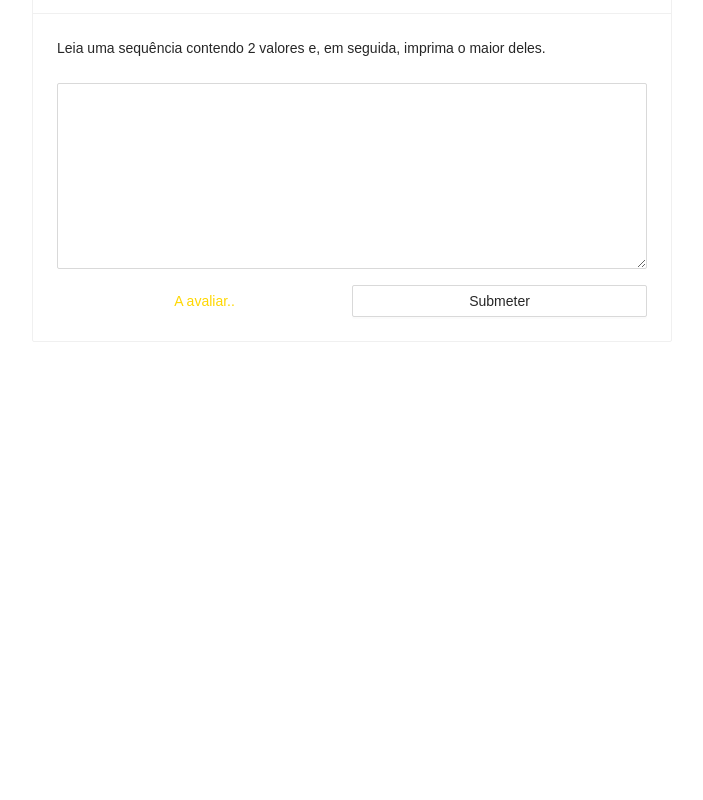
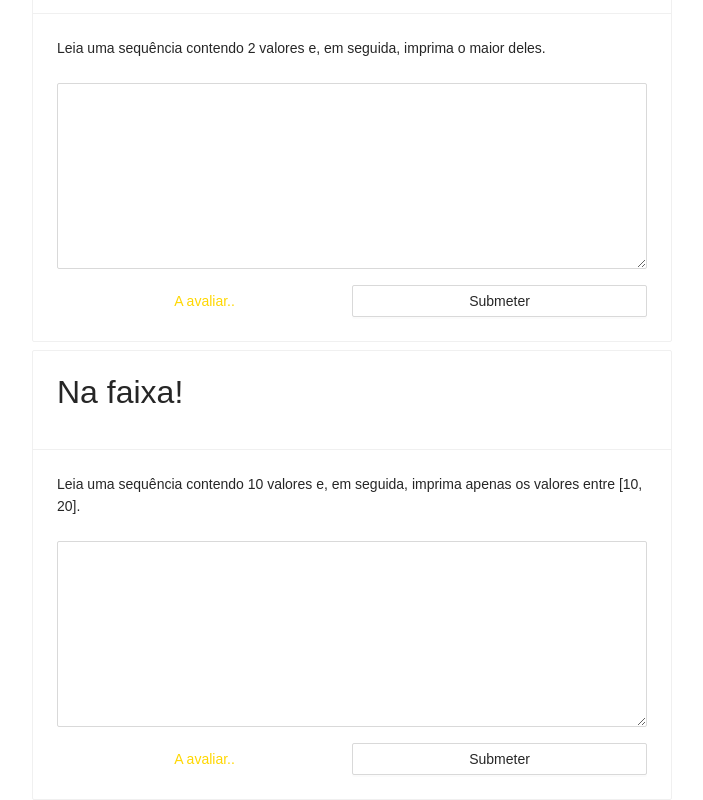
Before and after one commit to zJoaoP/Javascript-Evaluator, a React (Create React App) app: page / in a window 1280 px wide. Shown: the part 1144-1944 px from the top of the page, without its empty margins (288-991 px from the left). Before the commit the page ends 1486 px from the top, so only its background shows below. Built offline with nearby package versions, Linux system fonts and the light colour scheme.

Commit message:
Biggest number problem

```diff
--- a/src/App.jsx
+++ b/src/App.jsx
@@ -26,6 +26,13 @@ const problems = [
       'Leia uma sequência contendo 2 valores e, em seguida, imprima o maior deles.',
     inputs: [['2 10'], ['0 0'], ['-2 -1']],
     outputs: ['10\n', '0\n', '-1\n'],
+  },
+  {
+    name: 'Na faixa!',
+    description:
+      'Leia uma sequência contendo 10 valores e, em seguida, imprima apenas os valores entre [10, 20].',
+    inputs: [['2 4 6 8 10 12 14 16 18 19']],
+    outputs: ['10 12 14 16 18 19\n'],
   },
 ];
 
```
